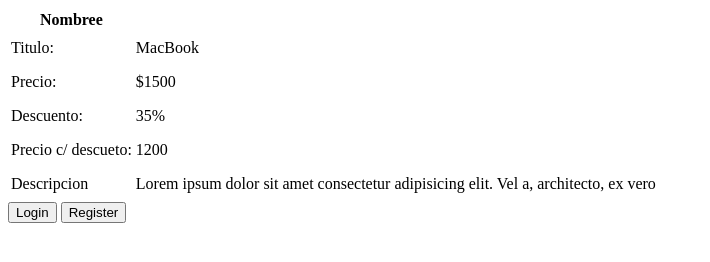
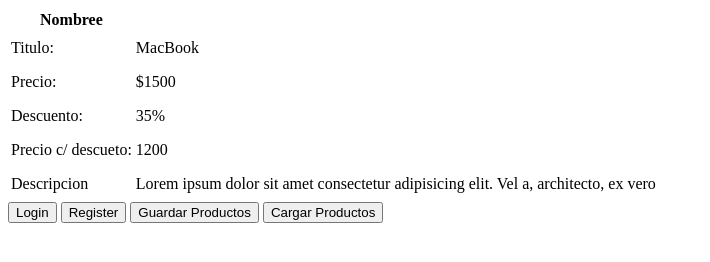
Before and after one commit to FrankJuanI/ModuloJS-Ejercicio1, a plain HTML site: page index.html in a window 1280 px wide. Shown: the whole page, without its empty margins (0-710 px from the left). Drawn offline with Linux system fonts and the light colour scheme.

Commit message:
Clase JS 10-08 | Add localStorage

```diff
--- a/index.html
+++ b/index.html
@@ -48,6 +48,8 @@
     <button onclick="salirSesion()" id="salirbutton" style="display: none">
       Salir
     </button>
+    <button onclick="guardarProducto()" id="guardarproduct">Guardar Productos</button>
+    <button onclick="cargarProductos()" id = "cargarproductosbtn">Cargar Productos</button>
   </body>
   <script src="script.js"></script>
 </html>
--- a/script.js
+++ b/script.js
@@ -171,3 +171,19 @@ function mostrarProductos() {
     .join("");
   document.getElementById("contenedor").innerHTML = mostrarInfo;
 }
+
+function guardarProducto(){
+  let productosJson = JSON.stringify(productos)
+
+
+  localStorage.setItem('productosJson', productosJson)
+
+}
+
+function cargarProductos(){
+  let dou = localStorage.getItem('productosJson')
+  productos = JSON.parse(dou)
+  for (producto in dou){
+    mostrarProductos()
+  }
+}
```
